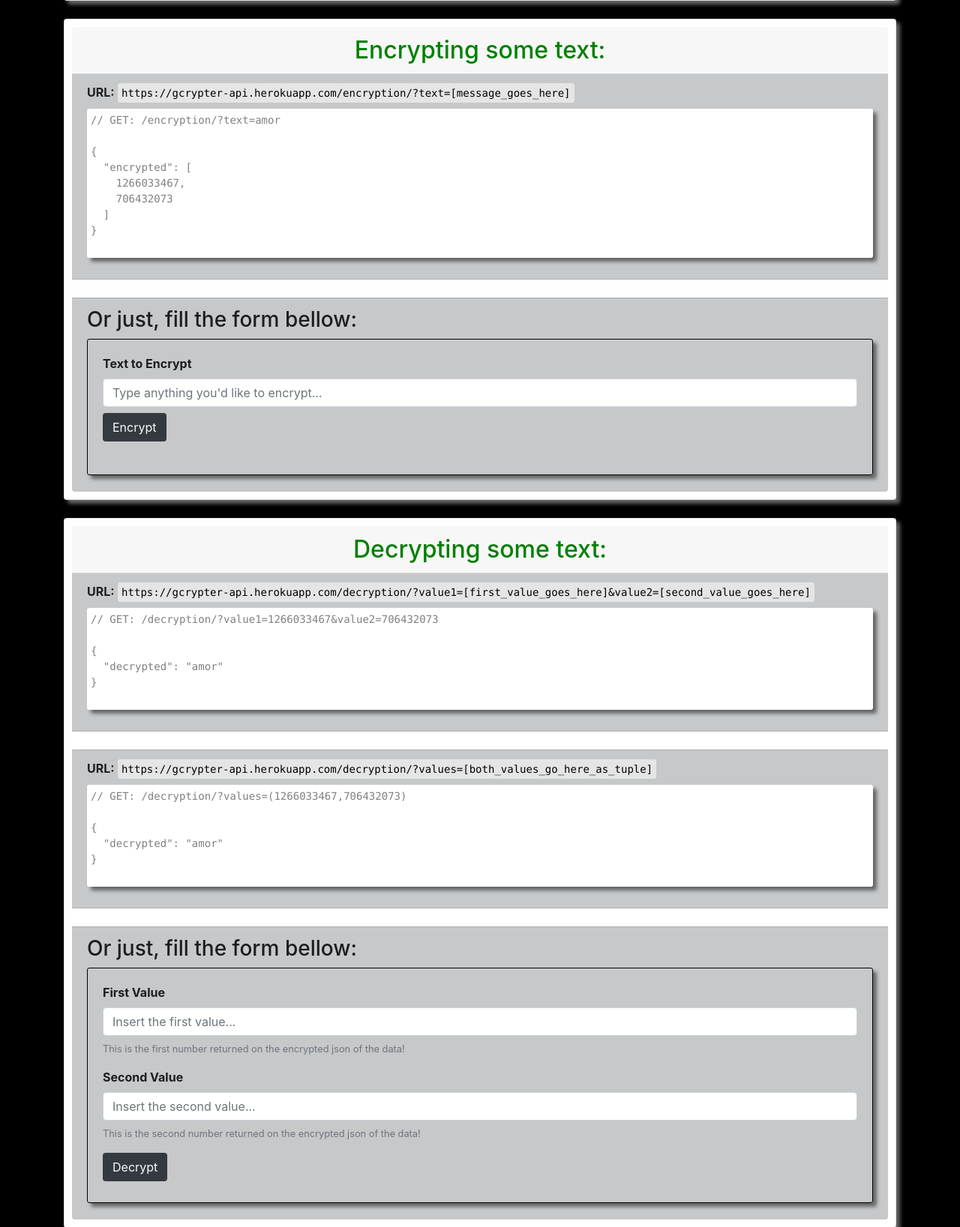
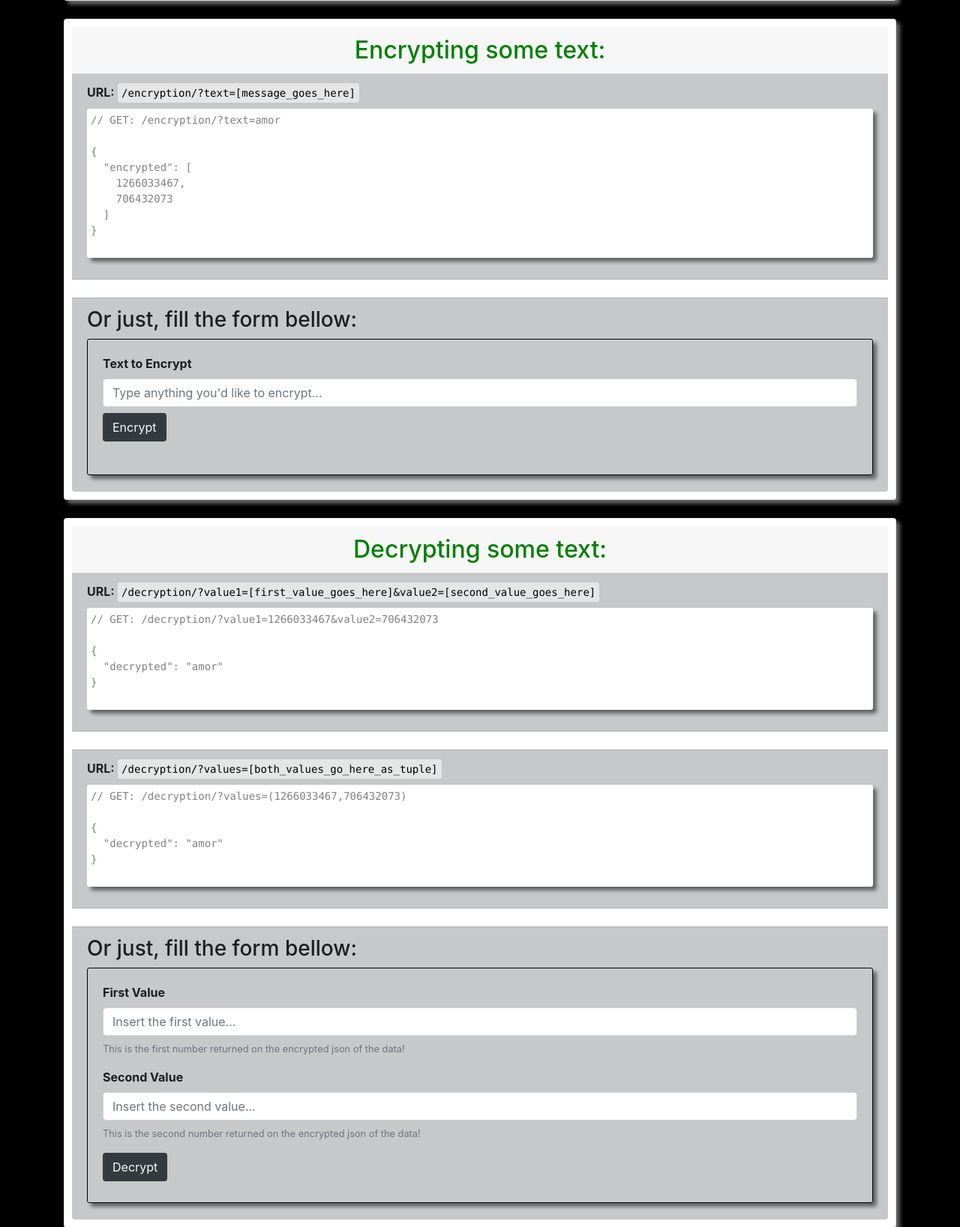
Before and after one commit to ArtesGC/gcrypter-api, a Flask app: page / in a window 1280 px wide. Shown: the part 833-2470 px from the top of the page at 75% size. Run offline with Flask 3, Linux system fonts and the light colour scheme; some libraries are stand-ins or nearby versions.

Commit message:
Update index.html

```diff
--- a/app/templates/index.html
+++ b/app/templates/index.html
@@ -46,7 +46,7 @@ with the data <b>ENCRYPTED</b> or <b>DECRYPTED</b>, as is shown in the boxes <a
         <div class="list-group-item list-group-item-dark lg">
             <b>URL:</b>
             <code class="endpoint">
-                https://gcrypter-api.herokuapp.com/encryption/?text=[message_goes_here]
+                /encryption/?text=[message_goes_here]
             </code>
             <pre class="json">
 // GET: /encryption/?text=amor
@@ -80,7 +80,7 @@ with the data <b>ENCRYPTED</b> or <b>DECRYPTED</b>, as is shown in the boxes <a
         <div class="list-group-item list-group-item-dark lg">
             <b>URL:</b>
             <code class="endpoint">
-                https://gcrypter-api.herokuapp.com/decryption/?value1=[first_value_goes_here]&value2=[second_value_goes_here]
+                /decryption/?value1=[first_value_goes_here]&value2=[second_value_goes_here]
             </code>
             <pre class="json">
 // GET: /decryption/?value1=1266033467&value2=706432073
@@ -94,7 +94,7 @@ with the data <b>ENCRYPTED</b> or <b>DECRYPTED</b>, as is shown in the boxes <a
         <div class="list-group-item list-group-item-dark lg">
             <b>URL:</b>
             <code class="endpoint">
-                https://gcrypter-api.herokuapp.com/decryption/?values=[both_values_go_here_as_tuple]
+                /decryption/?values=[both_values_go_here_as_tuple]
             </code>
             <pre class="json">
 // GET: /decryption/?values=(1266033467,706432073)
```
